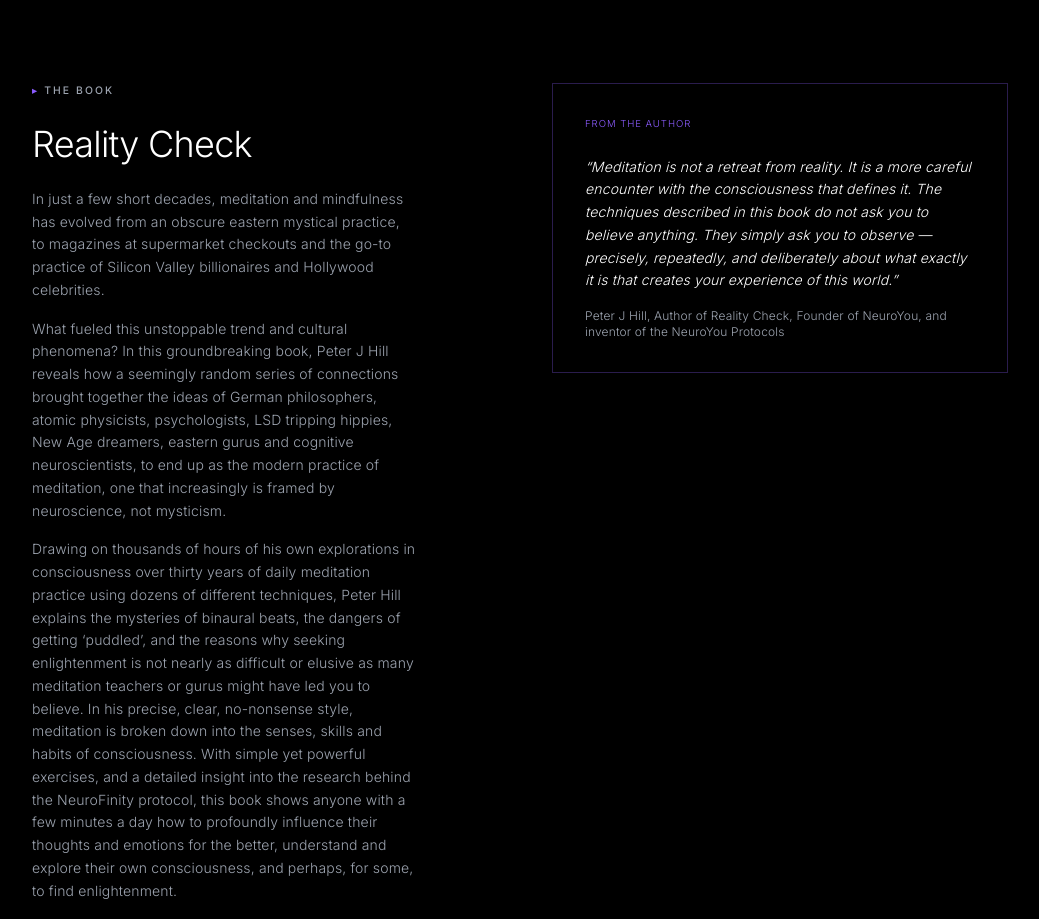
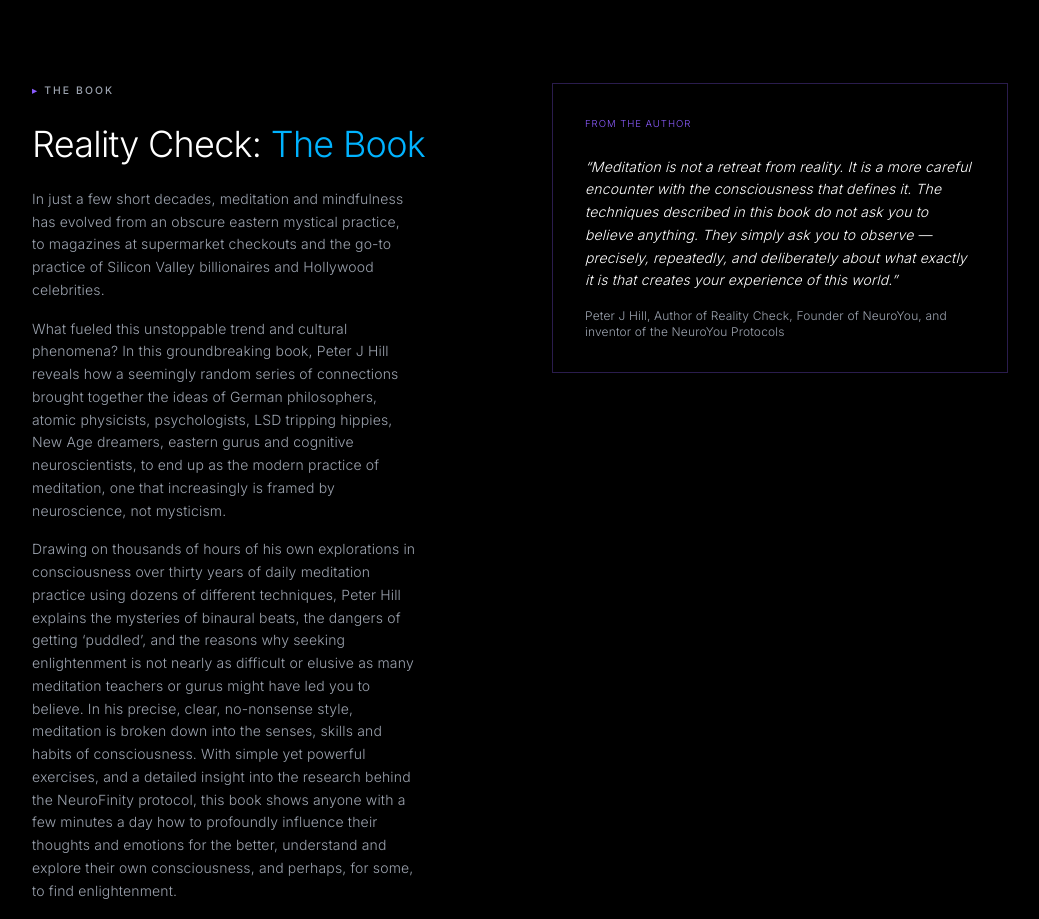
Before and after one commit to peter-j-hill/neuroyou, a Next.js app: page / in a window 1280 px wide. Shown: the part 1860-2779 px from the top of the page, without its empty margins (120-1159 px from the left). Built offline with nearby package versions, Linux system fonts and the light colour scheme; no server answers.

Commit message:
Update Reality Check heading with blue The Book highlight

```diff
--- a/app/page.tsx
+++ b/app/page.tsx
@@ -134,7 +134,7 @@
             {' '}The book
           </p>
           <h2 className="text-4xl font-light text-[var(--white)] tracking-tight mb-6" style={{ letterSpacing: '-0.02em' }}>
-            Reality Check
+            Reality Check: <span className="text-[var(--blue)]">The Book</span>
           </h2>
           <p className="text-sm text-[var(--muted)] font-light leading-relaxed mb-4 max-w-sm">
             In just a few short decades, meditation and mindfulness has evolved from an obscure
```
